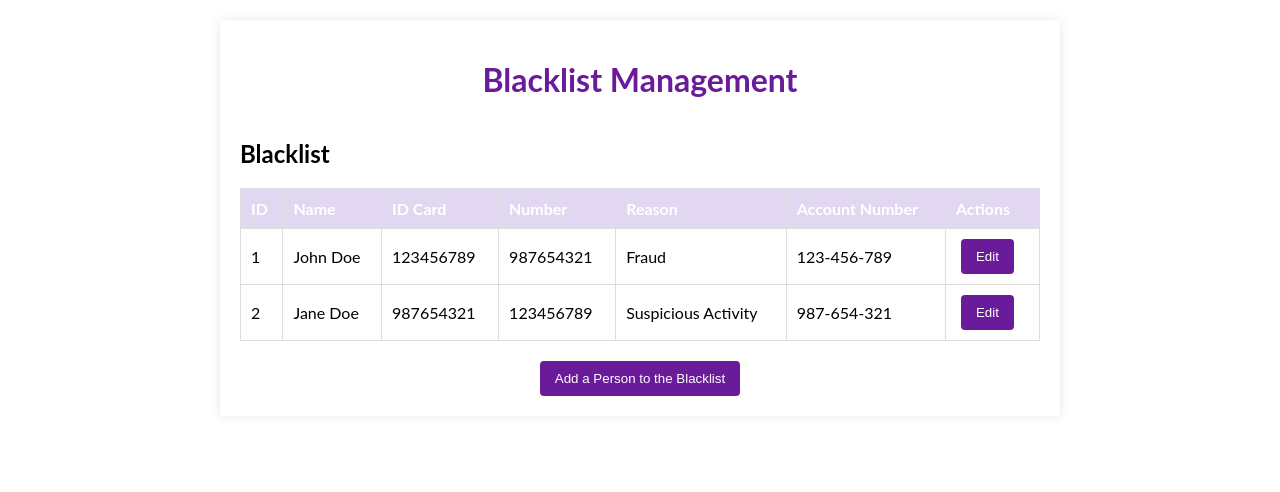
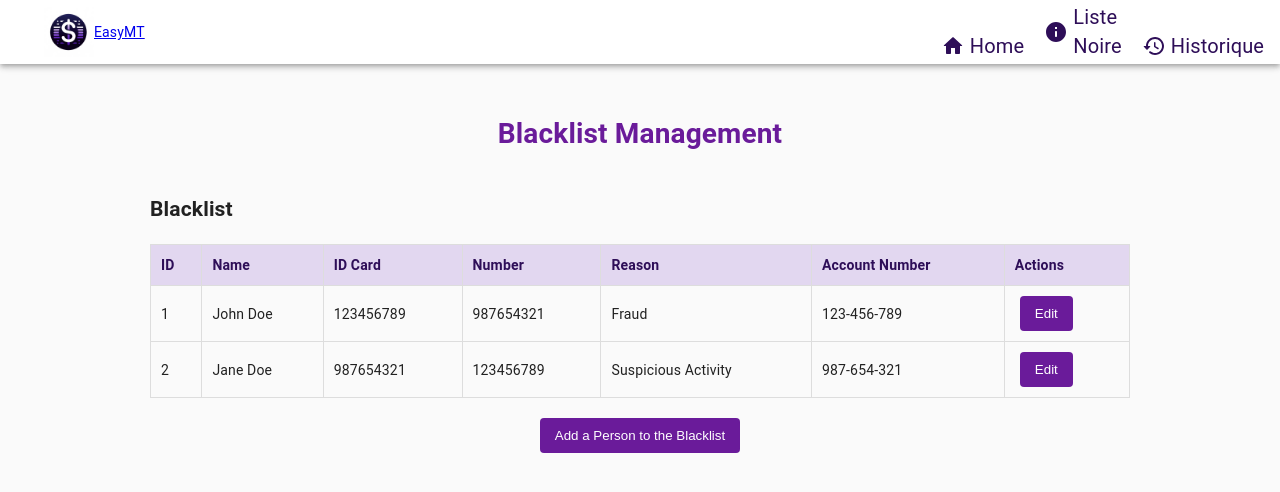
Before and after one commit to hlakkab/Money_transfert_inter, a React (Create React App) app: page /blacklist in a window 1280 px wide. Shown: the top 492 px of the page. Built offline with nearby package versions, Linux system fonts and the light colour scheme.

Commit message:
blacklist

```diff
--- a/src/App.css
+++ b/src/App.css
@@ -486,11 +486,10 @@
  /* App.css */
 
 .blacklist-container {
-  max-width: 800px;
+  max-width: 1000px;
   margin: 20px auto;
-  padding: 20px;
-  background-color: #fff;
-  box-shadow: 0 0 10px rgba(0, 0, 0, 0.1);
+  padding: 10px;
+
 }
 
 .header {
@@ -516,8 +515,9 @@ th, td {
 
 th {
   background-color: rgb(226, 215, 240);
-  color: #fff;
+  color: rgb(46, 14, 88);;
 }
+
 
 .input-edit {
   width: 80%;
--- a/src/Blacklist.js
+++ b/src/Blacklist.js
@@ -1,6 +1,7 @@
 import React, { useState } from 'react';
 import './App.css';
-
+import Footer from './Footer';
+import Header from './Header';
 const Blacklist = () => {
   const [blacklist, setBlacklist] = useState([
     { id: 1, name: 'John Doe', idCard: '123456789', number: '987654321', reason: 'Fraud', account: '123-456-789' },
@@ -38,7 +39,8 @@ const Blacklist = () => {
     handleSaveClick();
   };
 
-  return (
+  return (<div>
+     <Header />
     <div className="blacklist-container">
       <h1 className="header">Blacklist Management</h1>
 
@@ -138,6 +140,8 @@ const Blacklist = () => {
         </div>
       </div>
     </div>
+
+    </div>
   );
 };
 
```
